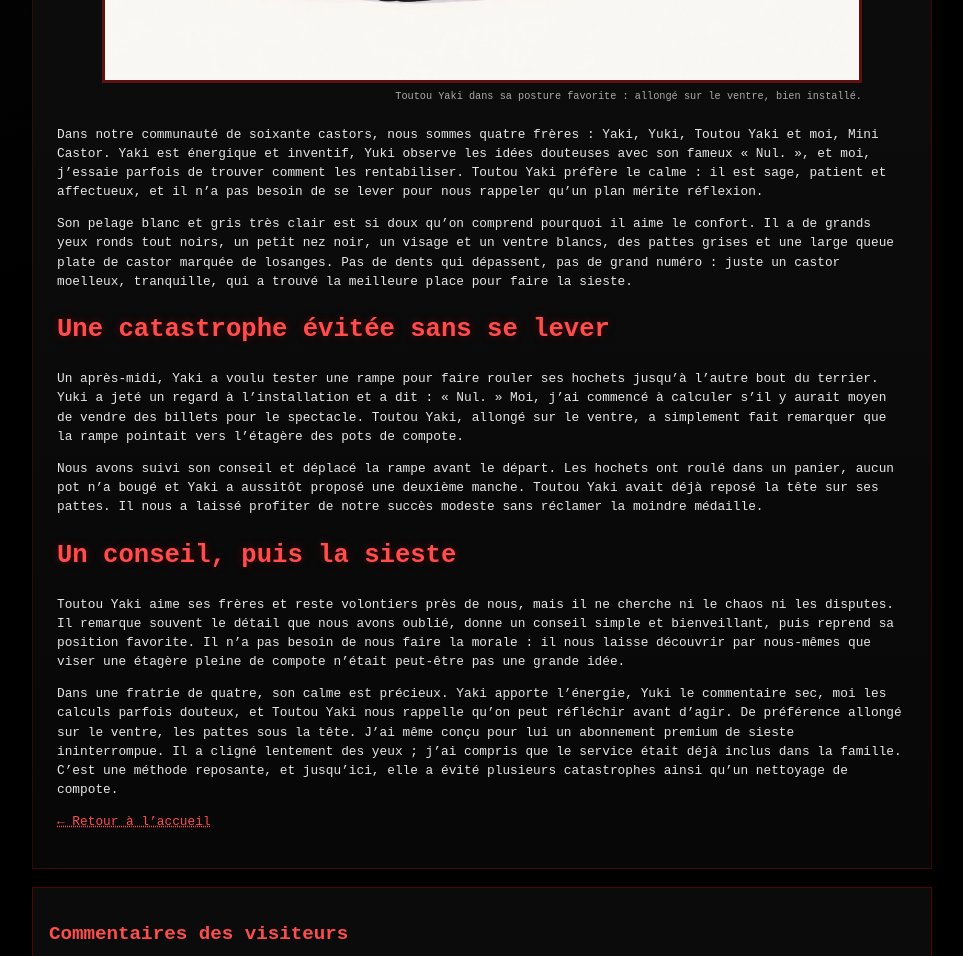
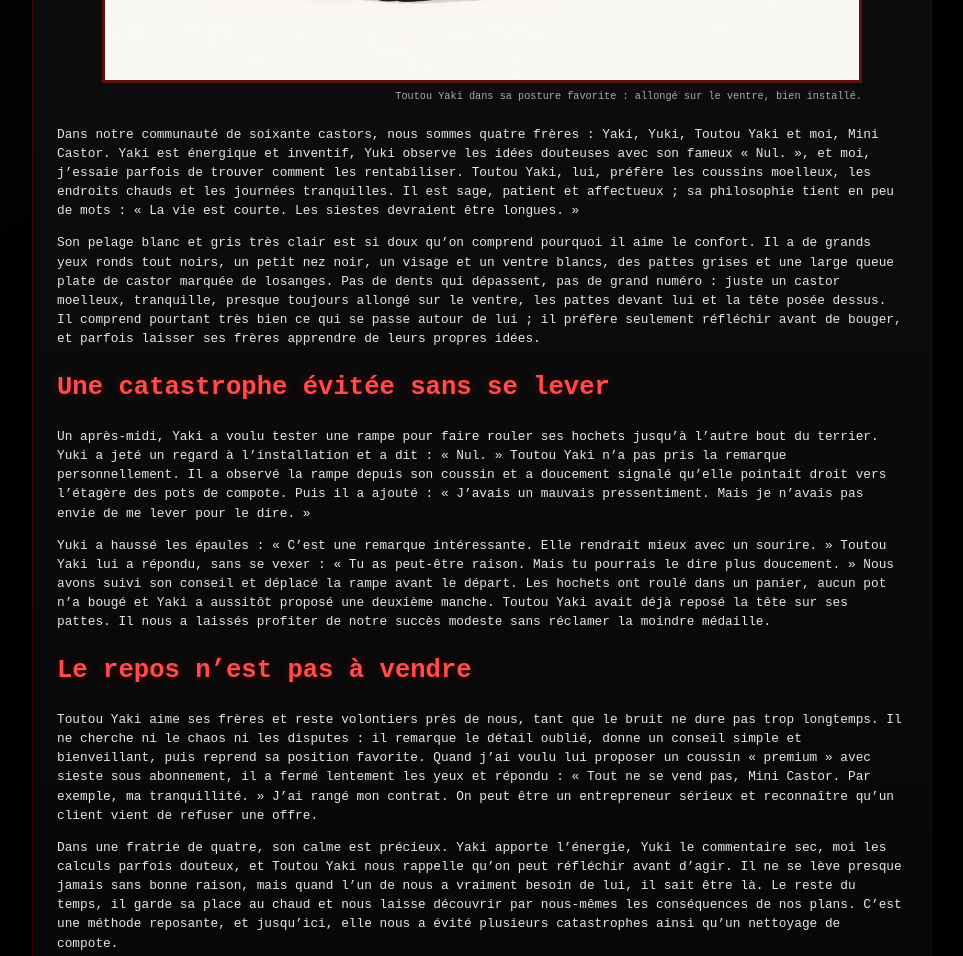
Before and after one commit to SpeedCraftTV/666, a website: page posts/post13.html in a window 1280 px wide. Shown: the part 680-1636 px from the top of the page, without its empty margins (158-1121 px from the left). Drawn offline with nearby package versions, Linux system fonts and the light colour scheme; no server answers.

Commit message:
Refine Toutou Yaki article copy
Updated the homepage teaser, post excerpt, and full article for Toutou Yaki to better highlight his calm personality, family dynamics, and the humor around his 'sieste' philosophy. The wording now emphasizes his gentle observations and the practical way he prevents mishaps without drama.

```diff
--- a/posts/data.json
+++ b/posts/data.json
@@ -97,7 +97,7 @@
     "title": "Toutou Yaki, le frère qui garde son calme",
     "url": "post13.html",
     "date": "2026-10-12",
-    "excerpt": "Doux, sage et presque toujours allongé sur le ventre, Toutou Yaki évite une catastrophe en repérant le détail oublié par ses trois frères. Mini Castor songe déjà à facturer la sieste.",
+    "excerpt": "Doux, sage et presque toujours allongé sur le ventre, Toutou Yaki repère le détail oublié, apaise ses frères et rappelle que « les siestes devraient être longues ».",
     "tags": ["ToutouYaki","famille","castor","fratrie"],
     "thumb": "../assets/toutou-yaki.png"
   },
--- a/posts/post13.html
+++ b/posts/post13.html
@@ -23,19 +23,19 @@
 					<figcaption>Toutou Yaki dans sa posture favorite : allongé sur le ventre, bien installé.</figcaption>
 				</figure>
 
-				<p>Dans notre communauté de soixante castors, nous sommes quatre frères : Yaki, Yuki, Toutou Yaki et moi, Mini Castor. Yaki est énergique et inventif, Yuki observe les idées douteuses avec son fameux « Nul. », et moi, j’essaie parfois de trouver comment les rentabiliser. Toutou Yaki préfère le calme : il est sage, patient et affectueux, et il n’a pas besoin de se lever pour nous rappeler qu’un plan mérite réflexion.</p>
+				<p>Dans notre communauté de soixante castors, nous sommes quatre frères : Yaki, Yuki, Toutou Yaki et moi, Mini Castor. Yaki est énergique et inventif, Yuki observe les idées douteuses avec son fameux « Nul. », et moi, j’essaie parfois de trouver comment les rentabiliser. Toutou Yaki, lui, préfère les coussins moelleux, les endroits chauds et les journées tranquilles. Il est sage, patient et affectueux ; sa philosophie tient en peu de mots : « La vie est courte. Les siestes devraient être longues. »</p>
 
-				<p>Son pelage blanc et gris très clair est si doux qu’on comprend pourquoi il aime le confort. Il a de grands yeux ronds tout noirs, un petit nez noir, un visage et un ventre blancs, des pattes grises et une large queue plate de castor marquée de losanges. Pas de dents qui dépassent, pas de grand numéro : juste un castor moelleux, tranquille, qui a trouvé la meilleure place pour faire la sieste.</p>
+				<p>Son pelage blanc et gris très clair est si doux qu’on comprend pourquoi il aime le confort. Il a de grands yeux ronds tout noirs, un petit nez noir, un visage et un ventre blancs, des pattes grises et une large queue plate de castor marquée de losanges. Pas de dents qui dépassent, pas de grand numéro : juste un castor moelleux, tranquille, presque toujours allongé sur le ventre, les pattes devant lui et la tête posée dessus. Il comprend pourtant très bien ce qui se passe autour de lui ; il préfère seulement réfléchir avant de bouger, et parfois laisser ses frères apprendre de leurs propres idées.</p>
 
 				<h2>Une catastrophe évitée sans se lever</h2>
-				<p>Un après-midi, Yaki a voulu tester une rampe pour faire rouler ses hochets jusqu’à l’autre bout du terrier. Yuki a jeté un regard à l’installation et a dit : « Nul. » Moi, j’ai commencé à calculer s’il y aurait moyen de vendre des billets pour le spectacle. Toutou Yaki, allongé sur le ventre, a simplement fait remarquer que la rampe pointait vers l’étagère des pots de compote.</p>
+				<p>Un après-midi, Yaki a voulu tester une rampe pour faire rouler ses hochets jusqu’à l’autre bout du terrier. Yuki a jeté un regard à l’installation et a dit : « Nul. » Toutou Yaki n’a pas pris la remarque personnellement. Il a observé la rampe depuis son coussin et a doucement signalé qu’elle pointait droit vers l’étagère des pots de compote. Puis il a ajouté : « J’avais un mauvais pressentiment. Mais je n’avais pas envie de me lever pour le dire. »</p>
 
-				<p>Nous avons suivi son conseil et déplacé la rampe avant le départ. Les hochets ont roulé dans un panier, aucun pot n’a bougé et Yaki a aussitôt proposé une deuxième manche. Toutou Yaki avait déjà reposé la tête sur ses pattes. Il nous a laissé profiter de notre succès modeste sans réclamer la moindre médaille.</p>
+				<p>Yuki a haussé les épaules : « C’est une remarque intéressante. Elle rendrait mieux avec un sourire. » Toutou Yaki lui a répondu, sans se vexer : « Tu as peut-être raison. Mais tu pourrais le dire plus doucement. » Nous avons suivi son conseil et déplacé la rampe avant le départ. Les hochets ont roulé dans un panier, aucun pot n’a bougé et Yaki a aussitôt proposé une deuxième manche. Toutou Yaki avait déjà reposé la tête sur ses pattes. Il nous a laissés profiter de notre succès modeste sans réclamer la moindre médaille.</p>
 
-				<h2>Un conseil, puis la sieste</h2>
-				<p>Toutou Yaki aime ses frères et reste volontiers près de nous, mais il ne cherche ni le chaos ni les disputes. Il remarque souvent le détail que nous avons oublié, donne un conseil simple et bienveillant, puis reprend sa position favorite. Il n’a pas besoin de nous faire la morale : il nous laisse découvrir par nous-mêmes que viser une étagère pleine de compote n’était peut-être pas une grande idée.</p>
+				<h2>Le repos n’est pas à vendre</h2>
+				<p>Toutou Yaki aime ses frères et reste volontiers près de nous, tant que le bruit ne dure pas trop longtemps. Il ne cherche ni le chaos ni les disputes : il remarque le détail oublié, donne un conseil simple et bienveillant, puis reprend sa position favorite. Quand j’ai voulu lui proposer un coussin « premium » avec sieste sous abonnement, il a fermé lentement les yeux et répondu : « Tout ne se vend pas, Mini Castor. Par exemple, ma tranquillité. » J’ai rangé mon contrat. On peut être un entrepreneur sérieux et reconnaître qu’un client vient de refuser une offre.</p>
 
-				<p>Dans une fratrie de quatre, son calme est précieux. Yaki apporte l’énergie, Yuki le commentaire sec, moi les calculs parfois douteux, et Toutou Yaki nous rappelle qu’on peut réfléchir avant d’agir. De préférence allongé sur le ventre, les pattes sous la tête. J’ai même conçu pour lui un abonnement premium de sieste ininterrompue. Il a cligné lentement des yeux ; j’ai compris que le service était déjà inclus dans la famille. C’est une méthode reposante, et jusqu’ici, elle a évité plusieurs catastrophes ainsi qu’un nettoyage de compote.</p>
+				<p>Dans une fratrie de quatre, son calme est précieux. Yaki apporte l’énergie, Yuki le commentaire sec, moi les calculs parfois douteux, et Toutou Yaki nous rappelle qu’on peut réfléchir avant d’agir. Il ne se lève presque jamais sans bonne raison, mais quand l’un de nous a vraiment besoin de lui, il sait être là. Le reste du temps, il garde sa place au chaud et nous laisse découvrir par nous-mêmes les conséquences de nos plans. C’est une méthode reposante, et jusqu’ici, elle nous a évité plusieurs catastrophes ainsi qu’un nettoyage de compote.</p>
 
 				<p><a href="../index.html">← Retour à l’accueil</a></p>
 			</div>
```
Also changed, not shown: index.html (+1 -1 lines).
